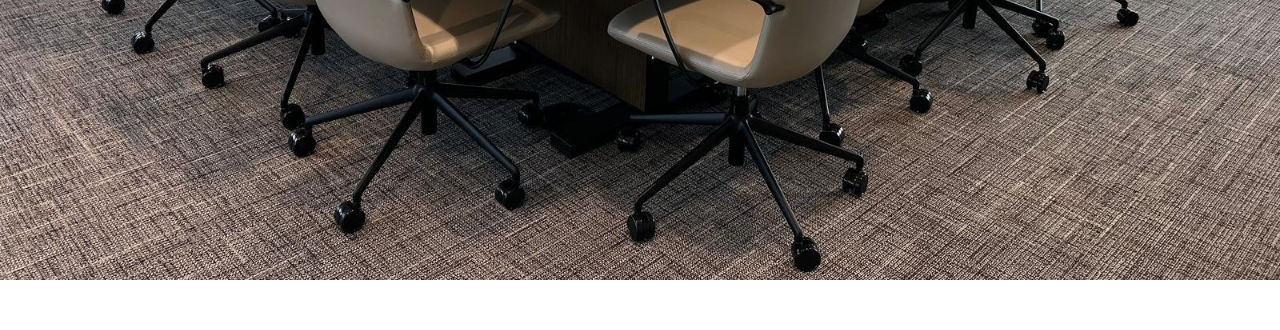
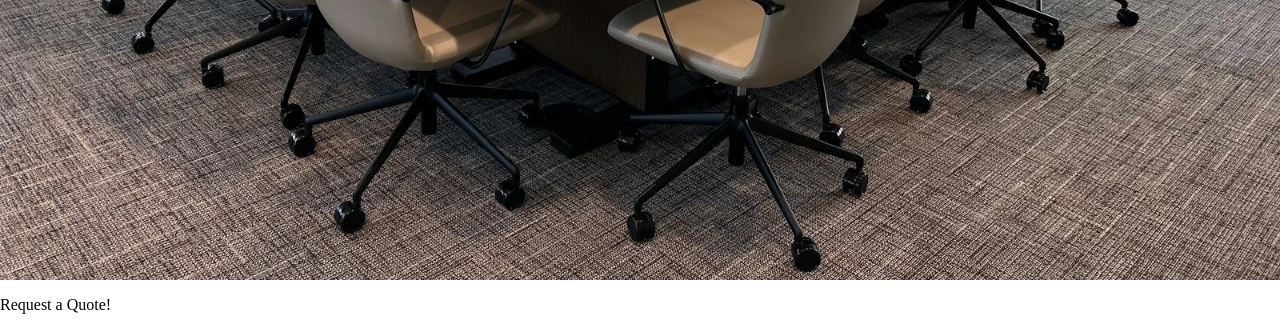
Before and after one commit to efiincwebstart/NewEFIWeb, a plain HTML site: page index.html in a window 1280 px wide. Shown: the part 586-916 px from the top of the page. Before the commit the page ends 866 px from the top, so only its background shows below. Drawn offline with nearby package versions, Linux system fonts and the light colour scheme; a web font is replaced by a local one.

Commit message:
Added Paragraph

```diff
--- a/index.html
+++ b/index.html
@@ -104,6 +104,7 @@
       <hr width="40%" style="border: 1px solid #eebe00; margin-top: 0em; margin-left: 0;"/>
     </div>
   </div>
+  <p>Request a Quote!</p>
 </section>
 
 
```
